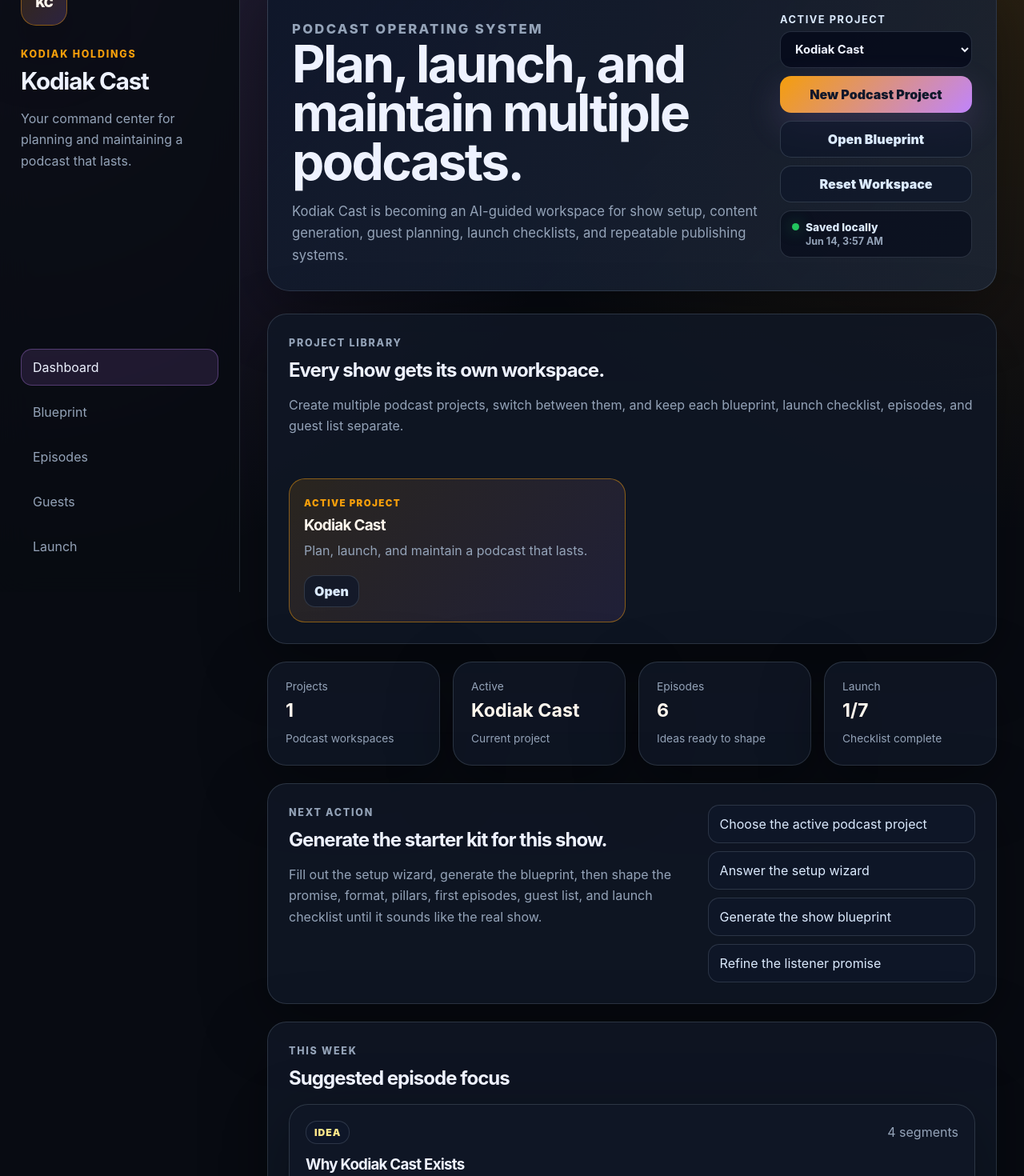
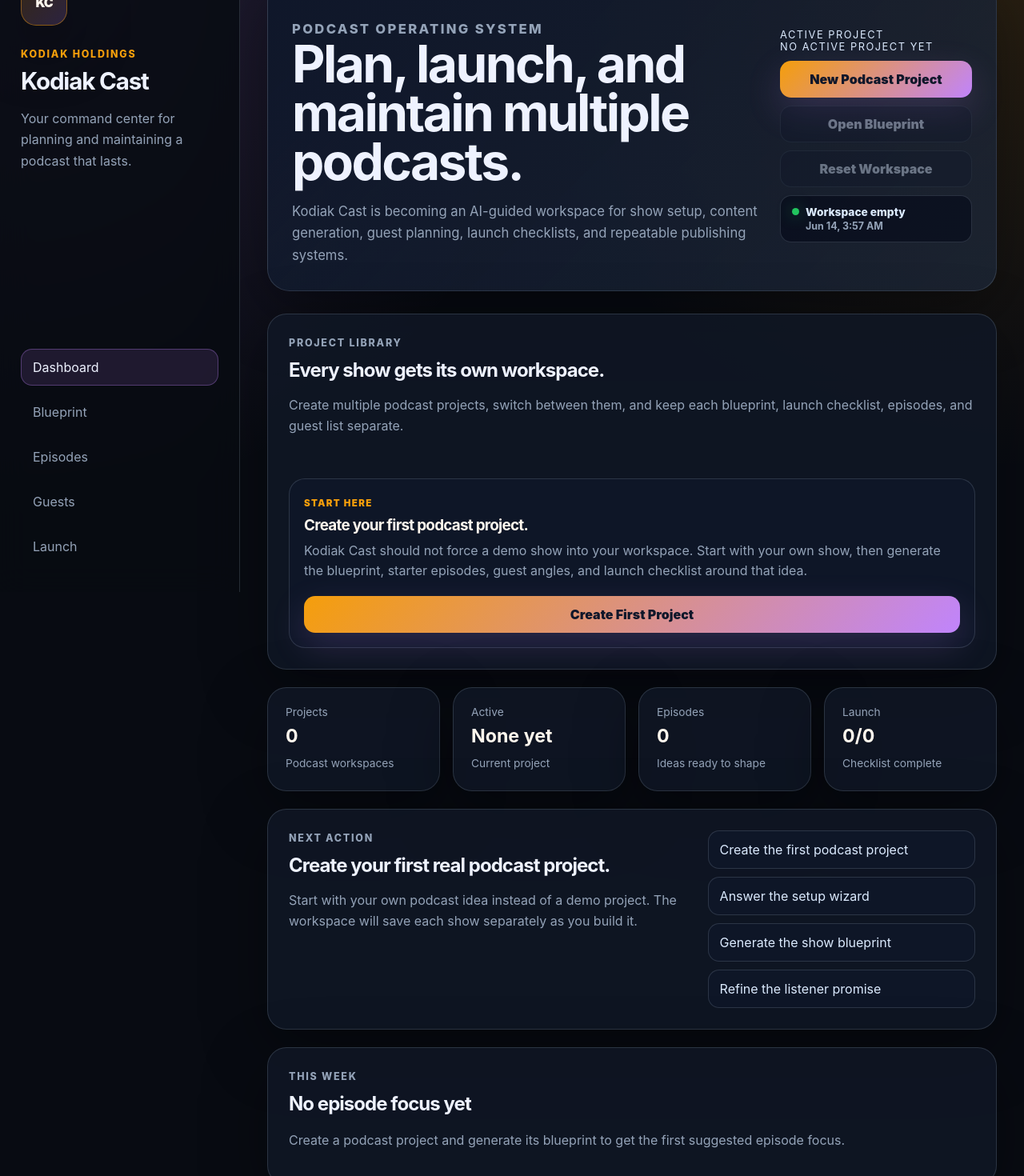
Before and after one commit to PapaKodiak92/kodiak-cast, a React (Vite) app: page / in a window 1280 px wide. Shown: the part 60-1530 px from the top of the page at 80% size. Built offline with nearby package versions, Linux system fonts and the light colour scheme.

Commit message:
Allow empty workspace and project deletion

```diff
--- a/src/App.tsx
+++ b/src/App.tsx
@@ -24,14 +24,14 @@
 import './blueprintEditor.css';
 import './workspace.css';
 
-const defaultInputs: PodcastInputs = {
-  showName: 'Kodiak Cast',
-  niche: 'building podcasts, personal discipline, creative momentum, and turning ideas into products',
-  audience: 'people who want to start a real podcast but need structure and accountability',
-  tone: 'honest, practical, focused, and motivational',
-  format: 'solo episodes, guest interviews, and weekly build-in-public updates',
+const emptyInputs: PodcastInputs = {
+  showName: '',
+  niche: '',
+  audience: '',
+  tone: '',
+  format: '',
   cadence: 'weekly',
-  goal: 'prove the system by using it to launch and maintain the show ourselves'
+  goal: ''
 };
 
 function createProjectId() {
@@ -62,14 +62,15 @@
   return [...cloneEpisodes(blueprint.firstEpisodes, projectId), ...cloneEpisodes(starterEpisodes, `${projectId}-starter`)];
 }
 
-function createPodcastProject(inputs: PodcastInputs): PodcastProject {
+function createPodcastProject(inputs: PodcastInputs, fallbackName = 'Untitled Podcast'): PodcastProject {
   const now = new Date().toISOString();
   const id = createProjectId();
   const blueprint = generateBlueprint(inputs);
+  const name = inputs.showName.trim() || fallbackName;
 
   return {
     id,
-    name: inputs.showName.trim() || 'Untitled Podcast',
+    name,
     createdAt: now,
     updatedAt: now,
     inputs,
@@ -81,15 +82,7 @@
 }
 
 function createBlankProject(projectNumber: number) {
-  return createPodcastProject({
-    showName: `Podcast Project ${projectNumber}`,
-    niche: '',
-    audience: '',
-    tone: 'honest, useful, and focused',
-    format: 'solo, interview, co-host, or video podcast format',
-    cadence: 'weekly',
-    goal: 'build a podcast people can consistently produce, improve, and launch with confidence'
-  });
+  return createPodcastProject(emptyInputs, `Podcast Project ${projectNumber}`);
 }
 
 function formatSavedAt(savedAt: string) {
@@ -113,37 +106,36 @@
 
 function App() {
   const restoredWorkspace = useMemo(() => loadWorkspace(), []);
-  const fallbackProject = useMemo(() => createPodcastProject(defaultInputs), []);
-  const initialProjects = restoredWorkspace?.projects.length ? restoredWorkspace.projects : [fallbackProject];
-  const initialActiveProjectId = restoredWorkspace?.activeProjectId ?? initialProjects[0]?.id ?? fallbackProject.id;
+  const initialProjects = restoredWorkspace?.projects ?? [];
+  const initialActiveProjectId = restoredWorkspace?.activeProjectId ?? initialProjects[0]?.id ?? '';
 
   const [activeSection, setActiveSection] = useState('dashboard');
   const [projects, setProjects] = useState<PodcastProject[]>(initialProjects);
   const [activeProjectId, setActiveProjectId] = useState(initialActiveProjectId);
   const [lastSavedAt, setLastSavedAt] = useState(restoredWorkspace?.savedAt ?? '');
   const [saveStatus, setSaveStatus] = useState(
-    restoredWorkspace ? 'Restored saved workspace' : 'Ready to save locally'
+    restoredWorkspace ? 'Restored saved workspace' : 'Ready to create first project'
   );
 
   const activeProject = useMemo(
-    () => projects.find((project) => project.id === activeProjectId) ?? projects[0],
+    () => projects.find((project) => project.id === activeProjectId) ?? projects[0] ?? null,
     [activeProjectId, projects]
   );
-
-  const completedLaunchItems = activeProject.launchItems.filter((item) => item.done).length;
+  const hasProjects = projects.length > 0;
+  const completedLaunchItems = activeProject?.launchItems.filter((item) => item.done).length ?? 0;
   const formattedSaveTime = useMemo(() => formatSavedAt(lastSavedAt), [lastSavedAt]);
 
   useEffect(() => {
-    const savedWorkspace = saveWorkspace({ projects, activeProjectId: activeProject.id });
+    const savedWorkspace = saveWorkspace({ projects, activeProjectId: activeProject?.id ?? '' });
 
     if (savedWorkspace) {
       setLastSavedAt(savedWorkspace.savedAt);
-      setSaveStatus('Saved locally');
+      setSaveStatus(projects.length > 0 ? 'Saved locally' : 'Workspace empty');
       return;
     }
 
     setSaveStatus('Unable to save locally');
-  }, [activeProject.id, activeProjectId, projects]);
+  }, [activeProject?.id, activeProjectId, projects]);
 
   const updateProject = (projectId: string, updater: (project: PodcastProject) => PodcastProject) => {
     setProjects((currentProjects) =>
@@ -166,6 +158,10 @@
   };
 
   const updateActiveProject = (updater: (project: PodcastProject) => PodcastProject) => {
+    if (!activeProject) {
+      return;
+    }
+
     updateProject(activeProject.id, updater);
   };
 
@@ -178,6 +174,10 @@
   };
 
   const handleGenerate = () => {
+    if (!activeProject) {
+      return;
+    }
+
     const nextBlueprint = generateBlueprint(activeProject.inputs);
 
     updateActiveProject((project) => ({
@@ -200,12 +200,27 @@
   };
 
   const handleDeleteProject = (projectId: string) => {
-    if (projects.length <= 1) {
+    const projectToDelete = projects.find((project) => project.id === projectId);
+
+    if (!projectToDelete) {
+      return;
+    }
+
+    const confirmed = window.confirm(`Delete "${projectToDelete.name}"? This only removes it from this local workspace.`);
+
+    if (!confirmed) {
       return;
     }
 
     const nextProjects = projects.filter((project) => project.id !== projectId);
     setProjects(nextProjects);
+    setSaveStatus('Project deleted');
+
+    if (nextProjects.length === 0) {
+      setActiveProjectId('');
+      setActiveSection('dashboard');
+      return;
+    }
 
     if (activeProjectId === projectId) {
       setActiveProjectId(nextProjects[0].id);
@@ -214,13 +229,17 @@
   };
 
   const handleResetWorkspace = () => {
-    const nextProject = createPodcastProject(defaultInputs);
+    const confirmed = window.confirm('Clear every local podcast project from this browser?');
+
+    if (!confirmed) {
+      return;
+    }
 
     clearWorkspace();
-    setProjects([nextProject]);
-    setActiveProjectId(nextProject.id);
+    setProjects([]);
+    setActiveProjectId('');
     setLastSavedAt('');
-    setSaveStatus('Workspace reset');
+    setSaveStatus('Workspace cleared');
     setActiveSection('dashboard');
   };
 
@@ -290,6 +309,7 @@
             </p>
           </div>
           <div className="hero-actions">
+            {activeProject ? (
               <label className="project-picker">
                 Active project
                 <select value={activeProject.id} onChange={(event) => setActiveProjectId(event.target.value)}>
@@ -300,13 +320,24 @@
                   ))}
                 </select>
               </label>
+            ) : (
+              <div className="project-picker">
+                <span>Active project</span>
+                <div className="empty-picker">No active project yet</div>
+              </div>
+            )}
             <button className="primary-button" onClick={handleCreateProject} type="button">
               New Podcast Project
             </button>
-            <button className="secondary-button" onClick={() => setActiveSection('blueprint')} type="button">
+            <button
+              className="secondary-button"
+              disabled={!activeProject}
+              onClick={() => setActiveSection('blueprint')}
+              type="button"
+            >
               Open Blueprint
             </button>
-            <button className="secondary-button" onClick={handleResetWorkspace} type="button">
+            <button className="secondary-button" disabled={!hasProjects} onClick={handleResetWorkspace} type="button">
               Reset Workspace
             </button>
             <div className="save-status" aria-live="polite">
@@ -329,11 +360,26 @@
                 </p>
               </div>
 
+              {projects.length === 0 ? (
+                <article className="project-card empty-project-card">
+                  <div>
+                    <span>Start here</span>
+                    <h3>Create your first podcast project.</h3>
+                    <p>
+                      Kodiak Cast should not force a demo show into your workspace. Start with your own show, then generate
+                      the blueprint, starter episodes, guest angles, and launch checklist around that idea.
+                    </p>
+                  </div>
+                  <button className="primary-button" onClick={handleCreateProject} type="button">
+                    Create First Project
+                  </button>
+                </article>
+              ) : (
                 <div className="project-grid">
                   {projects.map((project) => (
-                  <article key={project.id} className={project.id === activeProject.id ? 'project-card active' : 'project-card'}>
+                    <article key={project.id} className={project.id === activeProject?.id ? 'project-card active' : 'project-card'}>
                       <div>
-                      <span>{project.id === activeProject.id ? 'Active project' : 'Saved project'}</span>
+                        <span>{project.id === activeProject?.id ? 'Active project' : 'Saved project'}</span>
                         <h3>{project.name}</h3>
                         <p>{project.blueprint.tagline}</p>
                       </div>
@@ -348,35 +394,39 @@
                         >
                           Open
                         </button>
-                      {projects.length > 1 && (
                         <button className="secondary-button danger-button" onClick={() => handleDeleteProject(project.id)} type="button">
                           Delete
                         </button>
-                      )}
                       </div>
                     </article>
                   ))}
                 </div>
+              )}
             </section>
 
             <div className="metric-grid">
               <MetricCard label="Projects" value={String(projects.length)} note="Podcast workspaces" />
-              <MetricCard label="Active" value={activeProject.name} note="Current project" />
-              <MetricCard label="Episodes" value={String(activeProject.episodes.length)} note="Ideas ready to shape" />
-              <MetricCard label="Launch" value={`${completedLaunchItems}/${activeProject.launchItems.length}`} note="Checklist complete" />
+              <MetricCard label="Active" value={activeProject?.name ?? 'None yet'} note="Current project" />
+              <MetricCard label="Episodes" value={String(activeProject?.episodes.length ?? 0)} note="Ideas ready to shape" />
+              <MetricCard
+                label="Launch"
+                value={activeProject ? `${completedLaunchItems}/${activeProject.launchItems.length}` : '0/0'}
+                note="Checklist complete"
+              />
             </div>
 
             <section className="panel two-column-panel">
               <div>
                 <p className="eyebrow">Next Action</p>
-                <h2>Generate the starter kit for this show.</h2>
+                <h2>{activeProject ? 'Generate the starter kit for this show.' : 'Create your first real podcast project.'}</h2>
                 <p>
-                  Fill out the setup wizard, generate the blueprint, then shape the promise, format,
-                  pillars, first episodes, guest list, and launch checklist until it sounds like the real show.
+                  {activeProject
+                    ? 'Fill out the setup wizard, generate the blueprint, then shape the promise, format, pillars, first episodes, guest list, and launch checklist until it sounds like the real show.'
+                    : 'Start with your own podcast idea instead of a demo project. The workspace will save each show separately as you build it.'}
                 </p>
               </div>
               <div className="action-list">
-                <span>Choose the active podcast project</span>
+                <span>{activeProject ? 'Choose the active podcast project' : 'Create the first podcast project'}</span>
                 <span>Answer the setup wizard</span>
                 <span>Generate the show blueprint</span>
                 <span>Refine the listener promise</span>
@@ -386,15 +436,21 @@
             <section className="panel">
               <div className="section-heading">
                 <p className="eyebrow">This Week</p>
-                <h2>Suggested episode focus</h2>
+                <h2>{activeProject ? 'Suggested episode focus' : 'No episode focus yet'}</h2>
               </div>
+              {activeProject ? (
                 <EpisodeCard episode={activeProject.episodes[0]} />
+              ) : (
+                <p>Create a podcast project and generate its blueprint to get the first suggested episode focus.</p>
+              )}
             </section>
           </section>
         )}
 
         {activeSection === 'blueprint' && (
           <section className="content-stack">
+            {activeProject ? (
+              <>
                 <BlueprintForm inputs={activeProject.inputs} onChange={handleInputsChange} onGenerate={handleGenerate} />
 
                 <EditableBlueprint
@@ -404,6 +460,17 @@
                   onRemoveListItem={removeBlueprintListItem}
                   onTextChange={updateBlueprintText}
                 />
+              </>
+            ) : (
+              <section className="panel empty-section-panel">
+                <p className="eyebrow">Blueprint</p>
+                <h2>No project selected.</h2>
+                <p>Create your first podcast project before generating a blueprint.</p>
+                <button className="primary-button" onClick={handleCreateProject} type="button">
+                  Create First Project
+                </button>
+              </section>
+            )}
           </section>
         )}
 
@@ -413,16 +480,28 @@
               <p className="eyebrow">Episode Pipeline</p>
               <h2>Ideas become outlines. Outlines become recordings.</h2>
             </section>
+            {activeProject ? (
               <div className="episode-grid">
                 {activeProject.episodes.map((episode) => (
                   <EpisodeCard key={episode.id} episode={episode} />
                 ))}
               </div>
+            ) : (
+              <section className="panel empty-section-panel">
+                <h2>No episode pipeline yet.</h2>
+                <p>Create a podcast project and generate its blueprint to seed starter episode ideas.</p>
+                <button className="primary-button" onClick={handleCreateProject} type="button">
+                  Create First Project
+                </button>
+              </section>
+            )}
           </section>
         )}
 
         {activeSection === 'guests' && (
           <section className="content-stack">
+            {activeProject ? (
+              <>
                 <section className="section-heading outside-heading">
                   <p className="eyebrow">Guest CRM</p>
                   <h2>Track who fits {activeProject.name} and why they should say yes.</h2>
@@ -441,11 +520,23 @@
                     Would you be open to joining me for a focused conversation?
                   </p>
                 </section>
+              </>
+            ) : (
+              <section className="panel empty-section-panel">
+                <p className="eyebrow">Guest CRM</p>
+                <h2>No guest workspace yet.</h2>
+                <p>Create a podcast project before tracking guest ideas and outreach angles.</p>
+                <button className="primary-button" onClick={handleCreateProject} type="button">
+                  Create First Project
+                </button>
+              </section>
+            )}
           </section>
         )}
 
         {activeSection === 'launch' && (
           <section className="content-stack">
+            {activeProject ? (
               <section className="panel">
                 <div className="section-heading">
                   <p className="eyebrow">Launch Checklist</p>
@@ -466,6 +557,16 @@
                   ))}
                 </div>
               </section>
+            ) : (
+              <section className="panel empty-section-panel">
+                <p className="eyebrow">Launch Checklist</p>
+                <h2>No launch checklist yet.</h2>
+                <p>Create a podcast project and generate its blueprint to build a launch checklist.</p>
+                <button className="primary-button" onClick={handleCreateProject} type="button">
+                  Create First Project
+                </button>
+              </section>
+            )}
           </section>
         )}
       </main>
```
Lines whose indentation alone changed are shown as unchanged.
